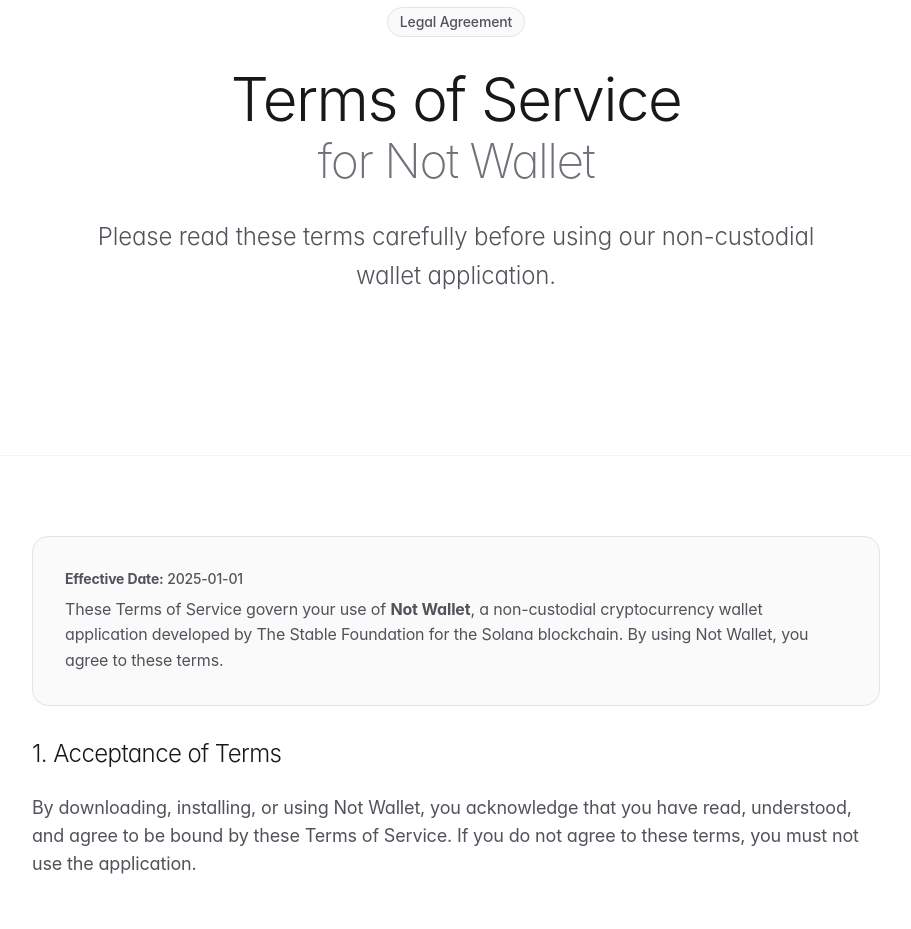
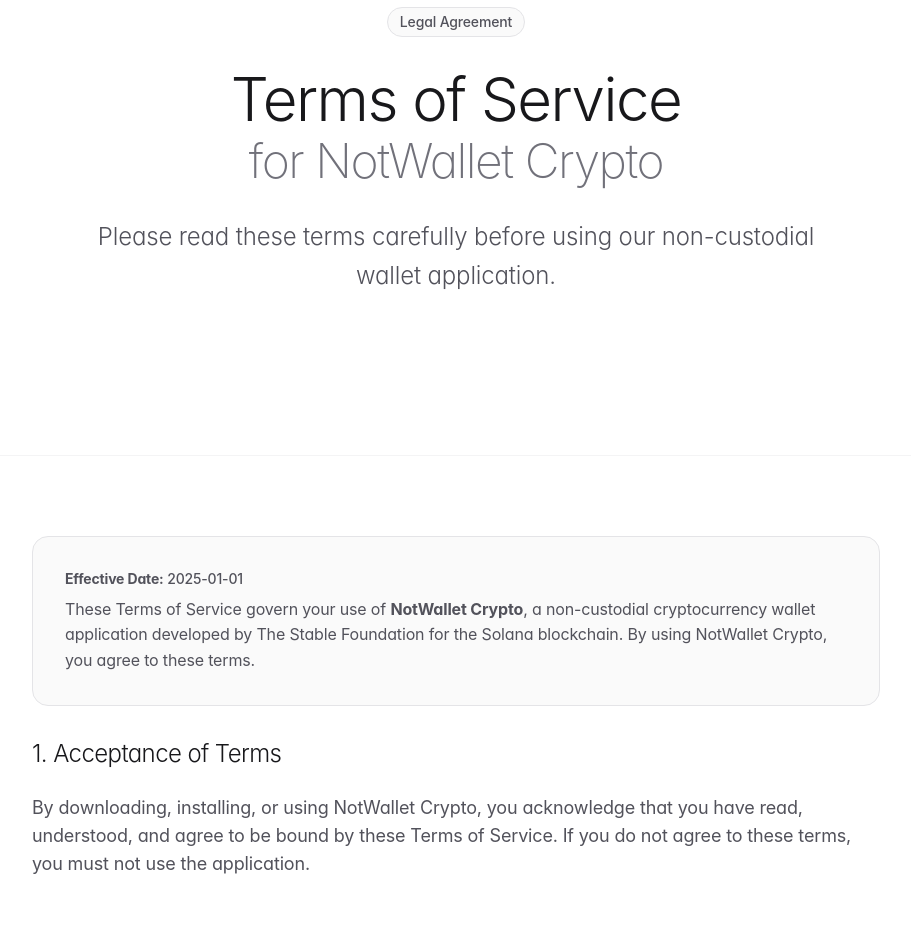
Before and after one commit to TheStableFoundation/bach-money, a Next.js app: page /terms-of-service in a window 1280 px wide. Shown: the part 180-1109 px from the top of the page, without its empty margins (184-1095 px from the left). Built offline with nearby package versions, Linux system fonts and the light colour scheme.

Commit message:
fix inconsistent branding

```diff
--- a/app/airdrop/page.tsx
+++ b/app/airdrop/page.tsx
@@ -3,9 +3,9 @@
 import Footer from "../../components/Layout/Footer"
 
 export const metadata: Metadata = {
-  title: "BACH Token Airdrop | Not Wallet Non-custodial Stablecoin Crypto Wallet",
+  title: "BACH Token Airdrop | NotWallet Crypto Non-custodial Stablecoin Crypto Wallet",
   description:
-    "Claim up to 10.99 BACH tokens airdropped to your Not Wallet non-custodial stablecoin crypto wallet address. Register up to 5 Solana public keys and verify ownership via Not Wallet.",
+    "Claim up to 10.99 BACH tokens airdropped to your NotWallet Crypto non-custodial stablecoin crypto wallet address. Register up to 5 Solana public keys and verify ownership via NotWallet Crypto.",
 }
 
 export default function AirdropPage() {
@@ -49,7 +49,7 @@
                 href="/wallet"
                 className="border-b border-dotted border-blue-300 font-medium text-blue-600 transition-colors hover:text-blue-700"
               >
-                Not Wallet
+                NotWallet Crypto
               </Link>{" "}
               address.
             </p>
@@ -72,7 +72,7 @@
                 <p className="text-sm leading-relaxed text-gray-500 sm:text-base">
                   Get the{" "}
                   <Link href="/wallet" className="font-medium text-blue-600 hover:text-blue-700">
-                    Not Wallet
+                    NotWallet Crypto
                   </Link>{" "}
                   app
                 </p>
@@ -129,7 +129,7 @@
                   <span>
                     Each eligible{" "}
                     <Link href="/wallet" className="font-medium text-blue-600 hover:text-blue-700">
-                      Not Wallet
+                      NotWallet Crypto
                     </Link>{" "}
                     address can receive up to <strong>10.99 BACH</strong> tokens
                   </span>
@@ -158,7 +158,7 @@
                   <span>
                     Each public key must sign a verification message from within the{" "}
                     <Link href="/wallet" className="font-medium text-blue-600 hover:text-blue-700">
-                      Not Wallet
+                      NotWallet Crypto
                     </Link>{" "}
                     app to prove ownership
                   </span>
@@ -187,7 +187,7 @@
             <p className="mx-auto mb-6 max-w-2xl text-base text-gray-500 sm:mb-8 sm:text-lg">
               Make sure to use your{" "}
               <Link href="/wallet" className="font-medium text-blue-600 hover:text-blue-700">
-                Not Wallet
+                NotWallet Crypto
               </Link>{" "}
               to sign the verification message for each address!
             </p>
@@ -196,7 +196,7 @@
                 href="/wallet"
                 className="inline-flex w-full items-center justify-center gap-2 rounded-lg bg-gray-900 px-6 py-3 text-sm font-medium text-white transition-colors hover:bg-gray-800 sm:w-auto"
               >
-                Get Not Wallet
+                Get NotWallet Crypto
                 <svg className="h-4 w-4" fill="none" stroke="currentColor" viewBox="0 0 24 24">
                   <path
                     strokeLinecap="round"
--- a/app/privacy-policy/page.tsx
+++ b/app/privacy-policy/page.tsx
@@ -3,13 +3,13 @@
 import Footer from "../../components/Layout/Footer"
 
 export const metadata: Metadata = {
-  title: "Privacy Policy | Not Wallet by The Stable Foundation",
+  title: "Privacy Policy | NotWallet Crypto by The Stable Foundation",
   description:
-    "Read the privacy policy for Not Wallet, a non-custodial stablecoin crypto wallet built on Solana. Learn how your data is protected and our commitment to privacy.",
+    "Read the privacy policy for NotWallet Crypto, a non-custodial stablecoin crypto wallet built on Solana. Learn how your data is protected and our commitment to privacy.",
   openGraph: {
-    title: "Privacy Policy | Not Wallet by The Stable Foundation",
+    title: "Privacy Policy | NotWallet Crypto by The Stable Foundation",
     description:
-      "Read the privacy policy for Not Wallet, a non-custodial stablecoin crypto wallet built on Solana. Learn how your data is protected and our commitment to privacy.",
+      "Read the privacy policy for NotWallet Crypto, a non-custodial stablecoin crypto wallet built on Solana. Learn how your data is protected and our commitment to privacy.",
     url: "https://bach.money/privacy-policy",
     type: "website",
     images: [
@@ -23,9 +23,9 @@
   },
   twitter: {
     card: "summary_large_image",
-    title: "Privacy Policy | Not Wallet by The Stable Foundation",
+    title: "Privacy Policy | NotWallet Crypto by The Stable Foundation",
     description:
-      "Read the privacy policy for Not Wallet, a non-custodial stablecoin crypto wallet built on Solana. Learn how your data is protected and our commitment to privacy.",
+      "Read the privacy policy for NotWallet Crypto, a non-custodial stablecoin crypto wallet built on Solana. Learn how your data is protected and our commitment to privacy.",
     images: ["https://bach.money/app-icon-v2.svg"],
   },
 }
@@ -61,7 +61,7 @@
             <h1 className="mb-6 text-4xl font-light tracking-tight text-gray-900 sm:mb-8 sm:text-5xl md:text-6xl dark:text-white">
               Privacy Policy
               <span className="mt-1 block text-3xl font-extralight text-gray-500 sm:mt-2 sm:text-4xl md:text-5xl dark:text-gray-400">
-                for Not Wallet
+                for NotWallet Crypto
               </span>
             </h1>
 
@@ -81,9 +81,9 @@
                 <strong>Effective Date:</strong> {new Date().getFullYear()}-01-01
               </p>
               <p className="text-gray-600 dark:text-gray-300">
-                <strong>Not Wallet</strong> is a non-custodial stablecoin crypto wallet built on the Solana blockchain
-                by The Stable Foundation. We are committed to protecting your privacy and ensuring transparency about
-                how your information is handled.
+                <strong>NotWallet Crypto</strong> is a non-custodial stablecoin crypto wallet built on the Solana
+                blockchain by The Stable Foundation. We are committed to protecting your privacy and ensuring
+                transparency about how your information is handled.
               </p>
             </div>
 
@@ -93,9 +93,9 @@
                   1. No Personal Data Collection
                 </h2>
                 <p className="text-lg text-gray-600 dark:text-gray-300">
-                  Not Wallet does <strong>not</strong> collect, store, or process any personal data, such as your name,
-                  email address, or phone number. All wallet keys and sensitive information remain on your device and
-                  are never transmitted to our servers.
+                  NotWallet Crypto does <strong>not</strong> collect, store, or process any personal data, such as your
+                  name, email address, or phone number. All wallet keys and sensitive information remain on your device
+                  and are never transmitted to our servers.
                 </p>
               </div>
 
@@ -103,15 +103,15 @@
                 <h2 className="mb-6 text-2xl font-light text-gray-900 dark:text-white">2. Blockchain Data</h2>
                 <p className="text-lg text-gray-600 dark:text-gray-300">
                   All transactions and wallet activity are recorded on the public Solana blockchain. This data is
-                  publicly accessible and not controlled by Not Wallet or The Stable Foundation.
+                  publicly accessible and not controlled by NotWallet Crypto or The Stable Foundation.
                 </p>
               </div>
 
               <div>
                 <h2 className="mb-6 text-2xl font-light text-gray-900 dark:text-white">3. Analytics & Cookies</h2>
                 <p className="text-lg text-gray-600 dark:text-gray-300">
-                  Not Wallet does not use cookies or analytics tools to track your activity. We do not profile users or
-                  share any data with third parties.
+                  NotWallet Crypto does not use cookies or analytics tools to track your activity. We do not profile
+                  users or share any data with third parties.
                 </p>
               </div>
 
--- a/app/terms-of-service/page.tsx
+++ b/app/terms-of-service/page.tsx
@@ -3,13 +3,13 @@
 import Footer from "../../components/Layout/Footer"
 
 export const metadata: Metadata = {
-  title: "Terms of Service | Not Wallet by The Stable Foundation",
+  title: "Terms of Service | NotWallet Crypto by The Stable Foundation",
   description:
-    "Read the terms of service for Not Wallet, a non-custodial stablecoin crypto wallet built on Solana. Understand your rights and responsibilities.",
+    "Read the terms of service for NotWallet Crypto, a non-custodial stablecoin crypto wallet built on Solana. Understand your rights and responsibilities.",
   openGraph: {
-    title: "Terms of Service | Not Wallet by The Stable Foundation",
+    title: "Terms of Service | NotWallet Crypto by The Stable Foundation",
     description:
-      "Read the terms of service for Not Wallet, a non-custodial stablecoin crypto wallet built on Solana. Understand your rights and responsibilities.",
+      "Read the terms of service for NotWallet Crypto, a non-custodial stablecoin crypto wallet built on Solana. Understand your rights and responsibilities.",
     url: "https://bach.money/terms-of-service",
     type: "website",
     images: [
@@ -23,9 +23,9 @@
   },
   twitter: {
     card: "summary_large_image",
-    title: "Terms of Service | Not Wallet by The Stable Foundation",
+    title: "Terms of Service | NotWallet Crypto by The Stable Foundation",
     description:
-      "Read the terms of service for Not Wallet, a non-custodial stablecoin crypto wallet built on Solana. Understand your rights and responsibilities.",
+      "Read the terms of service for NotWallet Crypto, a non-custodial stablecoin crypto wallet built on Solana. Understand your rights and responsibilities.",
     images: ["https://bach.money/app-icon-v2.svg"],
   },
 }
@@ -61,7 +61,7 @@
             <h1 className="mb-6 text-4xl font-light tracking-tight text-gray-900 sm:mb-8 sm:text-5xl md:text-6xl dark:text-white">
               Terms of Service
               <span className="mt-1 block text-3xl font-extralight text-gray-500 sm:mt-2 sm:text-4xl md:text-5xl dark:text-gray-400">
-                for Not Wallet
+                for NotWallet Crypto
               </span>
             </h1>
 
@@ -81,9 +81,9 @@
                 <strong>Effective Date:</strong> {new Date().getFullYear()}-01-01
               </p>
               <p className="text-gray-600 dark:text-gray-300">
-                These Terms of Service govern your use of <strong>Not Wallet</strong>, a non-custodial cryptocurrency
-                wallet application developed by The Stable Foundation for the Solana blockchain. By using Not Wallet,
-                you agree to these terms.
+                These Terms of Service govern your use of <strong>NotWallet Crypto</strong>, a non-custodial
+                cryptocurrency wallet application developed by The Stable Foundation for the Solana blockchain. By using
+                NotWallet Crypto, you agree to these terms.
               </p>
             </div>
 
@@ -91,16 +91,16 @@
               <div>
                 <h2 className="mb-6 text-2xl font-light text-gray-900 dark:text-white">1. Acceptance of Terms</h2>
                 <p className="text-lg text-gray-600 dark:text-gray-300">
-                  By downloading, installing, or using Not Wallet, you acknowledge that you have read, understood, and
-                  agree to be bound by these Terms of Service. If you do not agree to these terms, you must not use the
-                  application.
+                  By downloading, installing, or using NotWallet Crypto, you acknowledge that you have read, understood,
+                  and agree to be bound by these Terms of Service. If you do not agree to these terms, you must not use
+                  the application.
                 </p>
               </div>
 
               <div>
                 <h2 className="mb-6 text-2xl font-light text-gray-900 dark:text-white">2. Non-Custodial Nature</h2>
                 <p className="text-lg text-gray-600 dark:text-gray-300">
-                  Not Wallet is a <strong>non-custodial</strong> wallet. This means:
+                  NotWallet Crypto is a <strong>non-custodial</strong> wallet. This means:
                 </p>
                 <ul className="mt-4 space-y-2 text-lg text-gray-600 dark:text-gray-300">
                   <li>• You have complete control and responsibility for your private keys and seed phrases</li>
@@ -113,7 +113,7 @@
               <div>
                 <h2 className="mb-6 text-2xl font-light text-gray-900 dark:text-white">3. User Responsibilities</h2>
                 <p className="text-lg text-gray-600 dark:text-gray-300">
-                  As a user of Not Wallet, you are responsible for:
+                  As a user of NotWallet Crypto, you are responsible for:
                 </p>
                 <ul className="mt-4 space-y-2 text-lg text-gray-600 dark:text-gray-300">
                   <li>• Securing your device and wallet credentials</li>
@@ -126,7 +126,7 @@
 
               <div>
                 <h2 className="mb-6 text-2xl font-light text-gray-900 dark:text-white">4. Prohibited Uses</h2>
-                <p className="text-lg text-gray-600 dark:text-gray-300">You may not use Not Wallet for:</p>
+                <p className="text-lg text-gray-600 dark:text-gray-300">You may not use NotWallet Crypto for:</p>
                 <ul className="mt-4 space-y-2 text-lg text-gray-600 dark:text-gray-300">
                   <li>• Any illegal activities or transactions</li>
                   <li>• Money laundering, terrorist financing, or other illicit financial activities</li>
@@ -154,15 +154,15 @@
                 <h2 className="mb-6 text-2xl font-light text-gray-900 dark:text-white">6. Limitation of Liability</h2>
                 <p className="text-lg text-gray-600 dark:text-gray-300">
                   The Stable Foundation shall not be liable for any direct, indirect, incidental, special, or
-                  consequential damages resulting from your use of Not Wallet, including but not limited to loss of
-                  funds, lost profits, or loss of data. Your use of the application is at your own risk.
+                  consequential damages resulting from your use of NotWallet Crypto, including but not limited to loss
+                  of funds, lost profits, or loss of data. Your use of the application is at your own risk.
                 </p>
               </div>
 
               <div>
                 <h2 className="mb-6 text-2xl font-light text-gray-900 dark:text-white">7. Age Restrictions</h2>
                 <p className="text-lg text-gray-600 dark:text-gray-300">
-                  You must be at least 18 years old to use Not Wallet. By using the application, you represent and
+                  You must be at least 18 years old to use NotWallet Crypto. By using the application, you represent and
                   warrant that you are of legal age to form a binding contract.
                 </p>
               </div>
@@ -171,7 +171,7 @@
                 <h2 className="mb-6 text-2xl font-light text-gray-900 dark:text-white">8. Updates and Modifications</h2>
                 <p className="text-lg text-gray-600 dark:text-gray-300">
                   We may update these Terms of Service from time to time. Any changes will be posted on this page with
-                  an updated effective date. Your continued use of Not Wallet after any modifications constitutes
+                  an updated effective date. Your continued use of NotWallet Crypto after any modifications constitutes
                   acceptance of the updated terms.
                 </p>
               </div>
@@ -179,8 +179,8 @@
               <div>
                 <h2 className="mb-6 text-2xl font-light text-gray-900 dark:text-white">9. Termination</h2>
                 <p className="text-lg text-gray-600 dark:text-gray-300">
-                  You may stop using Not Wallet at any time by deleting the application from your device. These terms
-                  will remain in effect regarding your prior use of the application.
+                  You may stop using NotWallet Crypto at any time by deleting the application from your device. These
+                  terms will remain in effect regarding your prior use of the application.
                 </p>
               </div>
 
```
